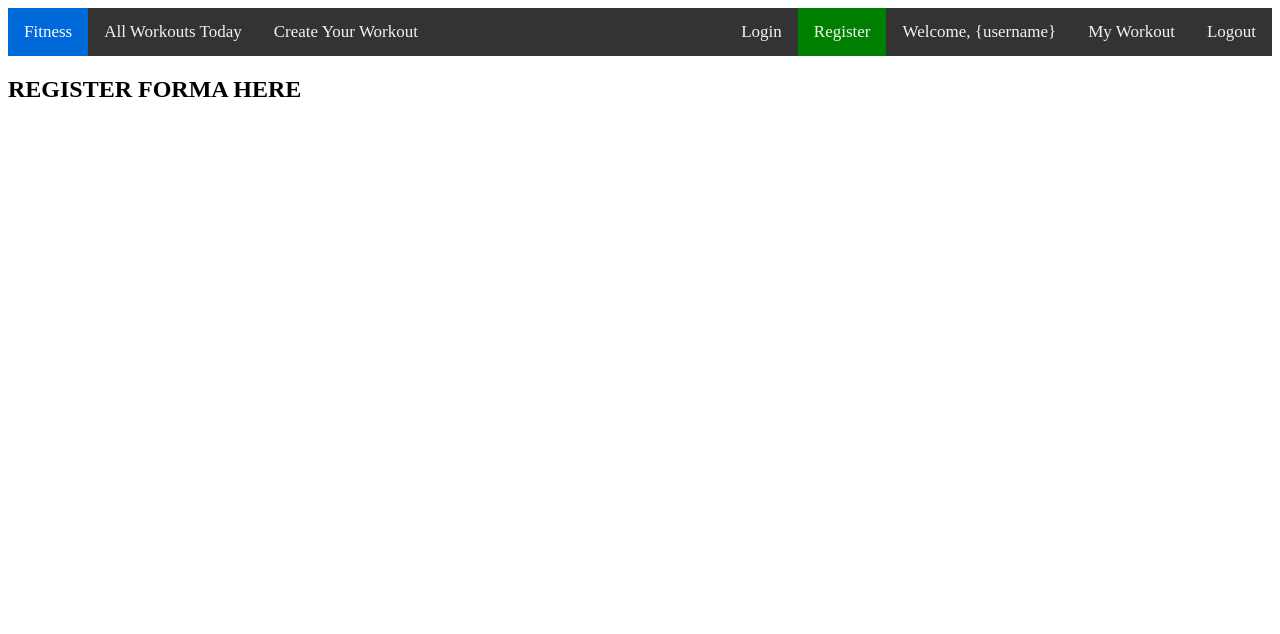
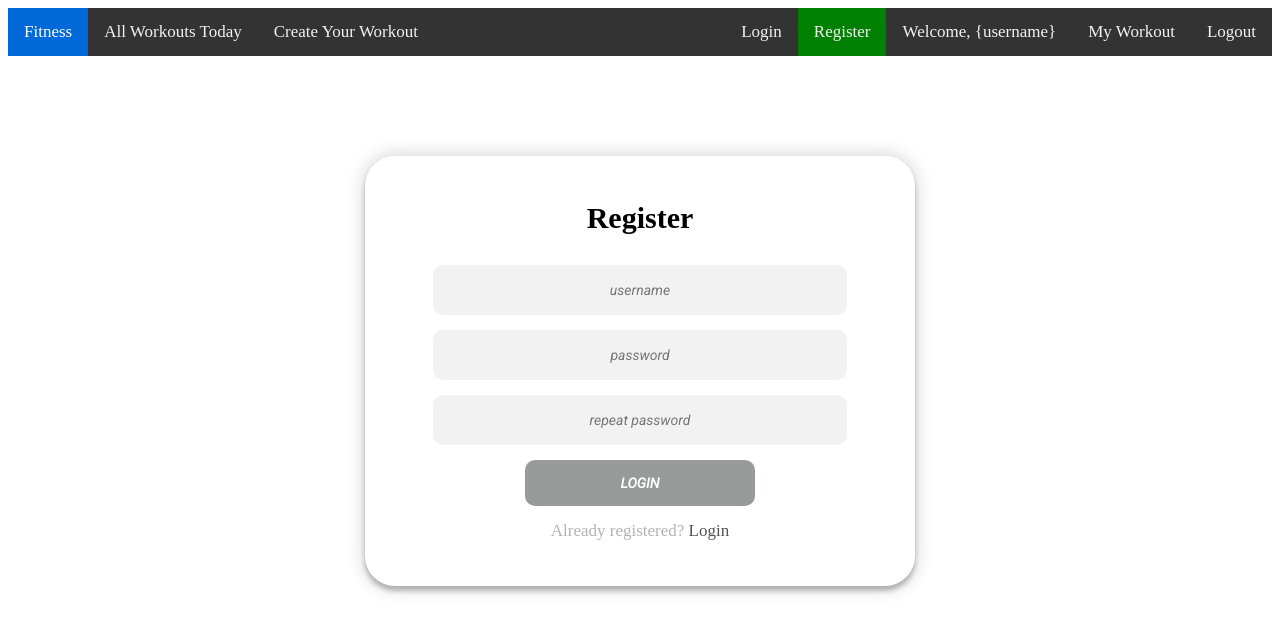
Before and after one commit to nikolovcdxx/workout-today, a React (Create React App) app: page /register in a window 1280 px wide. Shown: the top 634 px of the page. Built offline with nearby package versions, Linux system fonts and the light colour scheme.

Commit message:
Added Login and Register forms

```diff
--- a/public/index.html
+++ b/public/index.html
@@ -1,20 +1,25 @@
 <!DOCTYPE html>
 <html lang="en">
+
 <head>
   <meta charset="utf-8" />
   <link rel="icon" href="%PUBLIC_URL%/favicon.ico" />
+
+  <link rel="preconnect" href="https://fonts.googleapis.com">
+  <link rel="preconnect" href="https://fonts.gstatic.com" crossorigin>
+  <link href="https://fonts.googleapis.com/css2?family=Roboto:ital@1&display=swap" rel="stylesheet">
+
   <meta name="viewport" content="width=device-width, initial-scale=1" />
   <meta name="theme-color" content="#000000" />
-    <meta
-      name="description"
-      content="Web site created using create-react-app"
-    />
+  <meta name="description" content="Web site created using create-react-app" />
 
   <title>Become a monsta!</title>
 </head>
+
 <body>
   <noscript>You need to enable JavaScript to run this app.</noscript>
   <div id="root"></div>
 
 </body>
+
 </html>
--- a/src/App.js
+++ b/src/App.js
@@ -1,7 +1,10 @@
 import { Routes, Route } from 'react-router-dom';
 
+import Navigation from './components/Navigation/Navigation';
+import Register from './components/Register/Register';
+import Login from './components/Login/Login';
 
-import Navigation from './components/Navigation';
+import './form.css';
 
 function App() {
     return (
@@ -13,8 +16,8 @@ function App() {
                 <Route path="/catalog" element={<h2>TRENIROVKATA NA VSEKI CHOBANIN</h2>} />
                 <Route path="/catalog/:workoutId" element={<h2>DETAILITE ZA TRENIROVKATA NA CHOBANIN X</h2>} />
                 <Route path="/create" element={<h2>MAINE TRENIROVKEN CREATE</h2>} />
-                <Route path="/login" element={<h2>LOGIN FORMA HERE</h2>} />
-                <Route path="/register" element={<h2>REGISTER FORMA HERE</h2>} />
+                <Route path="/login" element={<Login />} />
+                <Route path="/register" element={<Register />} />
                 <Route path="/profile" element={<h2>TRENIROVKATA ZA DNES</h2>} />
                 <Route path="/logout" element={<h2>DO THE MAGIC AND NAVIGATE (useNavigate + replace) TO HOME</h2>} />
                 <Route path="*" element={<h2>404 NOT FOUND MADAFAKA</h2>} />
--- /dev/null
+++ b/src/components/Login/Login.js
@@ -0,0 +1,24 @@
+import { Link } from 'react-router-dom';
+
+export default function Login() {
+    return (
+        <section id="login">
+            <div class="form">
+                <h2>Login</h2>
+                <form class="login-form">
+                    <input type="text" name="username" id="username" placeholder="username" />
+                    <input
+                        type="password"
+                        name="password"
+                        id="password"
+                        placeholder="password"
+                    />
+                    <button type="submit">login</button>
+                    <p class="message">
+                        Not registered? <Link to="/register">Create an account</Link>
+                    </p>
+                </form>
+            </div>
+        </section>
+    );
+};
--- /dev/null
+++ b/src/components/Register/Register.js
@@ -0,0 +1,30 @@
+import { Link } from 'react-router-dom';
+
+export default function Register() {
+    return (
+        <section>
+            <div className="form">
+                <h2>Register</h2>
+                <form className="login-form">
+                    <input type="text" name="username" id="register-username" placeholder="username" />
+                    <input
+                        type="password"
+                        name="password"
+                        id="register-password"
+                        placeholder="password"
+                    />
+                    <input
+                        type="password"
+                        name="re-password"
+                        id="repeat-password"
+                        placeholder="repeat password"
+                    />
+                    <button type="submit">login</button>
+                    <p className="message">
+                        Already registered? <Link to="/login">Login</Link>
+                    </p>
+                </form>
+            </div>
+        </section>
+    );
+};
--- /dev/null
+++ b/src/form.css
@@ -0,0 +1,104 @@
+.font-link {
+    font-family: 'Roboto', sans-serif;
+
+}
+
+.login-page {
+    width: 360px;
+    padding: 8% 0 0;
+    margin: auto;
+}
+
+.form {
+    background: #ffffff;
+    max-width: 460px;
+    margin: auto;
+    margin-top: 100px;
+    padding: 45px;
+    text-align: center;
+    border-radius: 30px;
+    box-shadow: 0 0 20px 0 rgba(0, 0, 0, 0.2), 0 5px 5px 0 rgba(0, 0, 0, 0.24);
+}
+
+.form h2 {
+    margin-top: 0px;
+    margin-bottom: 30px;
+    font-size: 30px;
+}
+
+.form input {
+    font-family: "Roboto", sans-serif;
+    outline: 0;
+    background: #f2f2f2;
+    width: 90%;
+    height: 50px;
+    border: 0;
+    margin: 0 0 15px;
+    padding: 15px;
+    border-radius: 10px;
+    box-sizing: border-box;
+    font-size: 14px;
+    text-align: center;
+}
+
+.form textarea {
+    border: 1px solid rgb(206, 206, 206);
+    width: 90%;
+    max-width: 99%;
+    min-width: 90%;
+    min-height: 50px;
+    margin-bottom: 10px;
+    background-color: rgb(242, 242, 242);
+}
+
+.form button {
+    font-family: "Roboto", sans-serif;
+    text-transform: uppercase;
+    font-weight: bold;
+    outline: 0;
+    background: #989999;
+    width: 50%;
+    border: 0;
+    padding: 15px;
+    color: #ffffff;
+    font-size: 14px;
+    border-radius: 10px;
+    -webkit-transition: all 0.3 ease;
+    transition: all 0.3 ease;
+    cursor: pointer;
+}
+
+.form button:hover,
+.form button:active,
+.form button:focus {
+    background: #737474;
+}
+
+.form .register-form {
+    display: none;
+}
+
+.container {
+    position: relative;
+    z-index: 1;
+    max-width: 300px;
+    margin: 0 auto;
+}
+
+.container:before,
+.container:after {
+    content: "";
+    display: block;
+    clear: both;
+}
+
+.form .message {
+    margin: 15px 0 0;
+    color: #b3b3b3;
+    font-size: 17px;
+}
+
+.form .message a {
+    color: #535353;
+    text-decoration: none;
+}
```
Also changed, not shown: src/components/Navigation/Navigation.js (renamed from src/components/Navigation.js), src/components/Navigation/Navigation.module.css (renamed from src/components/Navigation.module.css). Lines whose indentation alone changed are shown as unchanged.
